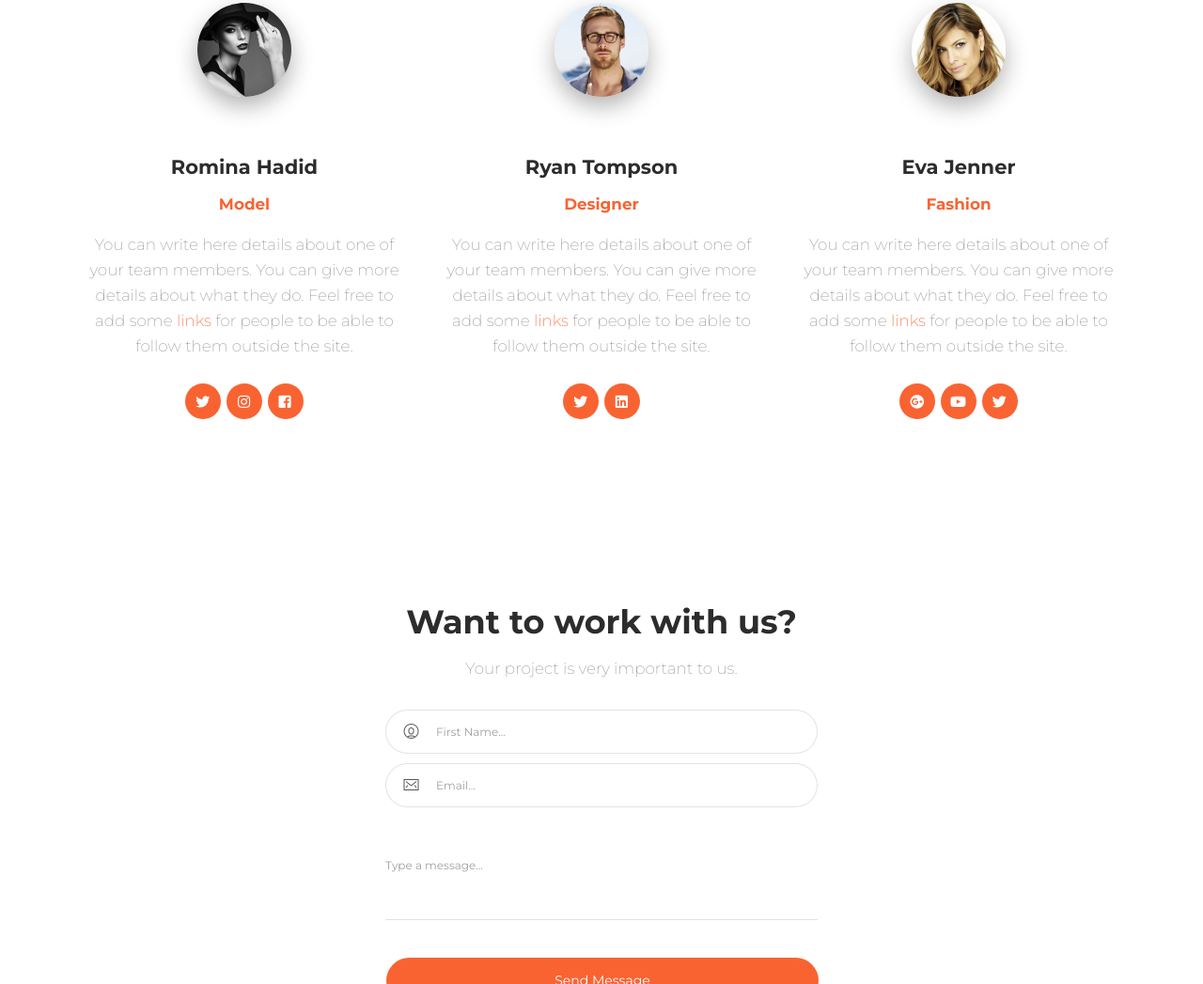
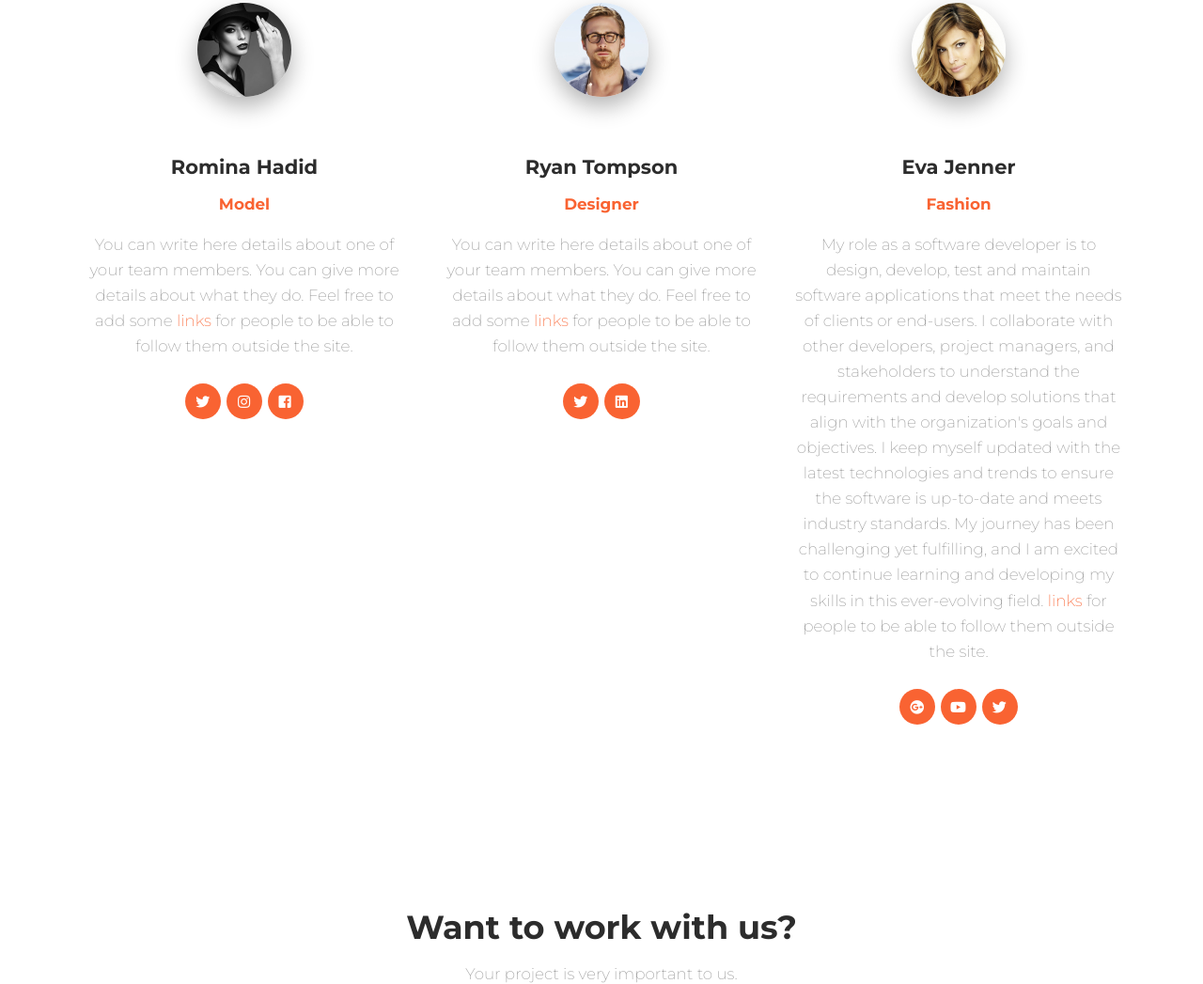
Before and after one commit to zanele24/TryMeMultyService, a website: page examples/landing-page.html in a window 1280 px wide. Shown: the part 2407-3454 px from the top of the page at 94% size. Drawn offline with Linux system fonts and the light colour scheme; some packages are replaced by stand-ins of ours.

Commit message:
NAckground

```diff
--- a/examples/landing-page.html
+++ b/examples/landing-page.html
@@ -192,7 +192,12 @@
                 <img src="../assets/img/eva.jpg" alt="Thumbnail Image" class="rounded-circle img-fluid img-raised">
                 <h4 class="title">Eva Jenner</h4>
                 <p class="category text-primary">Fashion</p>
-                <p class="description">You can write here details about one of your team members. You can give more details about what they do. Feel free to add some
+                <p class="description">My role as a software developer is to design, develop, test and maintain software
+                  applications that meet the needs of clients or end-users. I collaborate with other developers, project
+                  managers, and stakeholders to understand the requirements and develop solutions that align with the
+                  organization's goals and objectives. I keep myself updated with the latest technologies and trends to ensure
+                  the software is up-to-date and meets industry standards. My journey has been challenging yet fulfilling, and I
+                  am excited to continue learning and developing my skills in this ever-evolving field.
                   <a href="#">links</a> for people to be able to follow them outside the site.</p>
                 <a href="#pablo" class="btn btn-primary btn-icon btn-round"><i class="fab fa-google-plus"></i></a>
                 <a href="#pablo" class="btn btn-primary btn-icon btn-round"><i class="fab fa-youtube"></i></a>
```
Also changed, not shown: index.html (+2 -2 lines).
